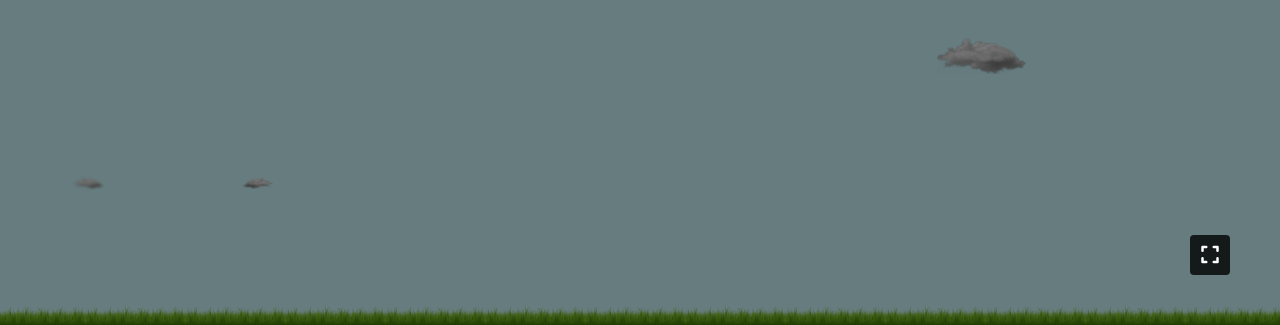
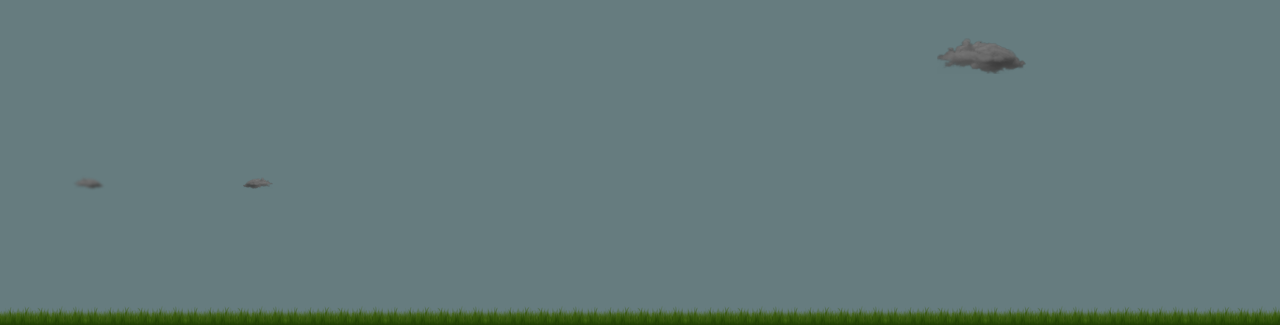
Before and after one commit to tadeubdev/jogo-aviaozinho, a plain HTML site: page index.html in a window 1280 px wide. Shown: the part 475-800 px from the top of the page. Drawn offline with Linux system fonts and the light colour scheme; animation ran at ten frames a second.

Commit message:
refactor: remove funcionalidade fullscreen

```diff
--- a/assets/css/style.css
+++ b/assets/css/style.css
@@ -78,30 +78,6 @@ body main {
   bottom: -30px;
 }
 
-#fullscreen {
-  position: fixed;
-  bottom: 50px;
-  right: 50px;
-  z-index: 99;
-}
-
-#btn-fullscreen {
-  width: 40px;
-  height: 40px;
-  line-height: 40px;
-  background-color: rgba(0,0,0,.8);
-  color: #fff;
-  font-weight: 700;
-  display: flex;
-  align-items: center;
-  justify-content: center;
-  border: none;
-  cursor: pointer;
-  border-radius: 4px;
-  font-size: 20px;
-  outline: none;
-}
-
 .dialog {
   width: 100vw;
   height: 100vh;
--- a/assets/js/script.js
+++ b/assets/js/script.js
@@ -209,24 +209,6 @@ const handleMove = (gameInstance, e) => {
   }
 }
 
-const onFullscreenChange = () => {
-  if (document.fullscreenElement) {
-    document.querySelector('#btn-fullscreen i').classList.remove('fa-expand');
-    document.querySelector('#btn-fullscreen i').classList.add('fa-compress');
-  } else {
-    document.querySelector('#btn-fullscreen i').classList.remove('fa-compress');
-    document.querySelector('#btn-fullscreen i').classList.add('fa-expand');
-  }
-}
-
-const handleOnToggleFullscreen = () => {
-  if (document.fullscreenElement) {
-    document.exitFullscreen();
-  } else {
-    document.documentElement.requestFullscreen();
-  }
-}
-
 const clouds = Clouds.generateClouds(window.innerWidth, window.innerHeight, 5)
 const helicopter = new Helicopter(10, Math.ceil(window.innerHeight / 2), window.innerWidth, window.innerHeight)
 const floor = new Floor()
@@ -245,9 +227,6 @@ game.onReady = (gameInstance) => {
   const mobileControls = document.querySelector('#mobile-controls');
   mobileControls.addEventListener('touchstart', (e) => handleTouch(gameInstance, e));
   mobileControls.addEventListener('touchmove', (e) => handleMove(gameInstance, e));
-  document.querySelector('#btn-fullscreen').addEventListener('click', handleOnToggleFullscreen);
-  document.addEventListener("fullscreenchange", onFullscreenChange);
-  onFullscreenChange();
 }
 
 game.onDestruct = (gameInstance) => {
@@ -262,9 +241,6 @@ game.onDestruct = (gameInstance) => {
   const mobileControls = document.querySelector('#mobile-controls');
   mobileControls.removeEventListener('touchstart', (e) => handleTouch(gameInstance, e));
   mobileControls.removeEventListener('touchmove', (e) => handleMove(gameInstance, e));
-  document.querySelector('#btn-fullscreen').removeEventListener('click', handleOnToggleFullscreen);
-  document.removeEventListener("fullscreenchange", onFullscreenChange);
-  onFullscreenChange();
 }
 
 game.mount()
--- a/index.html
+++ b/index.html
@@ -45,9 +45,6 @@
         <button id="btn-right" class="mobile-control-btn"><i class="fas fa-chevron-right"></i></button>
         <button id="btn-down" class="mobile-control-btn"><i class="fas fa-chevron-down"></i></button>
       </div>
-      <div id="fullscreen">
-        <button id="btn-fullscreen"><i class="fas fa-compress"></i></button>
-      </div>
       <canvas id="game-center"></canvas>
     </main>
     <script src="assets/js/clouds.js"></script>
```
